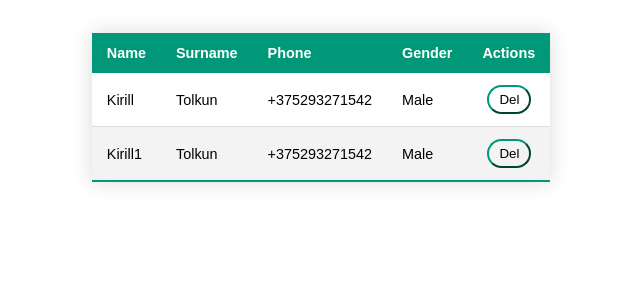
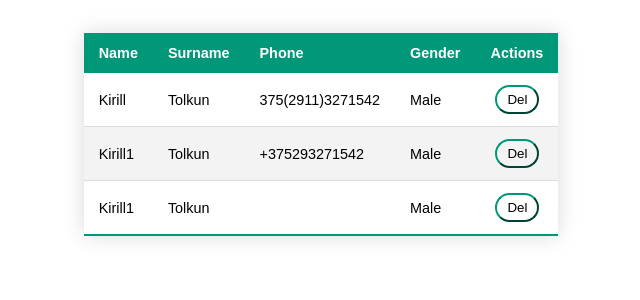
Before and after one commit to ktalkun/entity-table, an Angular app: page / in a window 1280 px wide. Shown: the top 300 px of the page, without its empty margins (319-959 px from the left). Built offline with nearby package versions, Linux system fonts and the light colour scheme.

Commit message:
Add input fields 'inputPlaceholder' to component 'input-text'

```diff
--- a/src/app/app.component.ts
+++ b/src/app/app.component.ts
@@ -57,7 +57,7 @@ export class AppComponent {
     {
       name: 'Kirill',
       surname: 'Tolkun',
-      phone: '+375293271542',
+      phone: '375(2911)3271542',
       gender: 'Male'
     },
     {
@@ -66,5 +66,11 @@ export class AppComponent {
       phone: '+375293271542',
       gender: 'Male'
     },
+    {
+      name: 'Kirill1',
+      surname: 'Tolkun',
+      phone: '',
+      gender: 'Male'
+    },
   ];
 }
--- a/src/app/input-text/input-text.component.html
+++ b/src/app/input-text/input-text.component.html
@@ -2,4 +2,5 @@
   [(ngModel)]="inputModel"
   (ngModelChange)="inputModelChange.emit($event)"
   type="text"
+  [placeholder]="inputPlaceholder || ''"
 >
--- a/src/app/input-text/input-text.component.ts
+++ b/src/app/input-text/input-text.component.ts
@@ -7,6 +7,7 @@ import {Component, EventEmitter, Input, OnInit, Output} from '@angular/core';
 })
 export class InputTextComponent implements OnInit {
   @Input() inputModel: string;
+  @Input() inputPlaceholder: string;
   @Output() inputModelChange = new EventEmitter<string>()
 
   constructor() {
```
